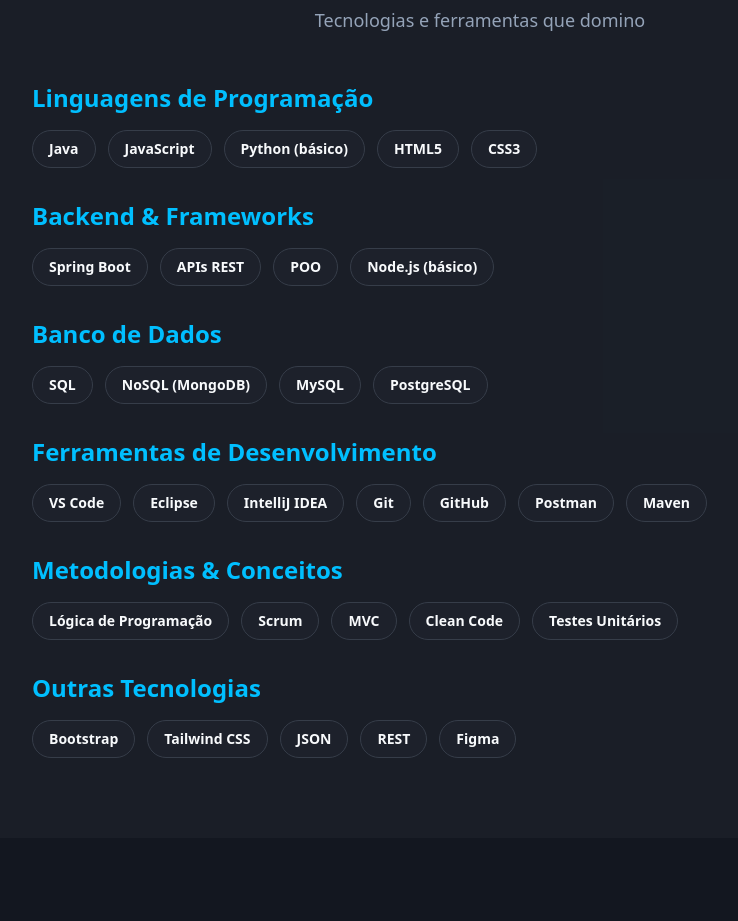
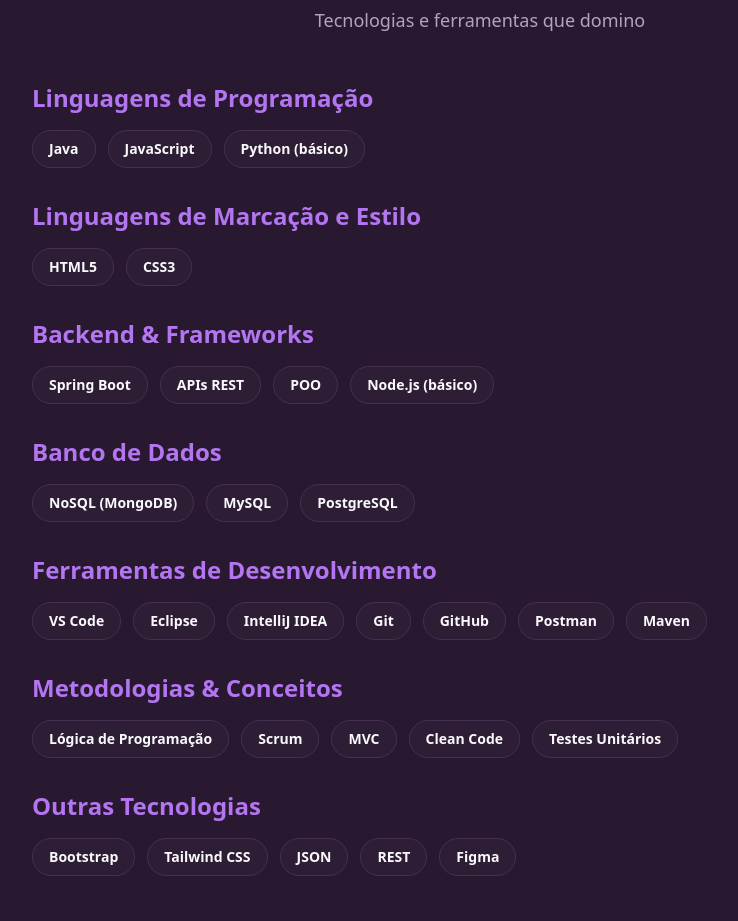
Before and after one commit to LeticiaNunes-dev/PortfolioL, a React (Vite) app: page / in a window 1280 px wide. Shown: the part 1600-2521 px from the top of the page, without its empty margins (160-898 px from the left). Built offline with nearby package versions, Linux system fonts and the light colour scheme; the HTML template or start-up script is replaced by a standard one.

Commit message:
Refactor skills and colors
Refactor the skills section to correctly categorize HTML and CSS as "Linguagens de Marcação e Estilo" and remove SQL from the "Banco de Dados" category. Update the portfolio's color scheme to a light purple.

```diff
--- a/src/components/Skills.tsx
+++ b/src/components/Skills.tsx
@@ -4,7 +4,11 @@ const Skills = () => {
   const skillCategories = [
     {
       title: "Linguagens de Programação",
-      skills: ["Java", "JavaScript", "Python (básico)", "HTML5", "CSS3"]
+      skills: ["Java", "JavaScript", "Python (básico)"]
+    },
+    {
+      title: "Linguagens de Marcação e Estilo",
+      skills: ["HTML5", "CSS3"]
     },
     {
       title: "Backend & Frameworks",
@@ -12,7 +16,7 @@ const Skills = () => {
     },
     {
       title: "Banco de Dados",
-      skills: ["SQL", "NoSQL (MongoDB)", "MySQL", "PostgreSQL"]
+      skills: ["NoSQL (MongoDB)", "MySQL", "PostgreSQL"]
     },
     {
       title: "Ferramentas de Desenvolvimento",
--- a/src/index.css
+++ b/src/index.css
@@ -8,40 +8,40 @@ All colors MUST be HSL.
 
 @layer base {
   :root {
-    --background: 220 25% 10%;
-    --foreground: 210 40% 98%;
+    --background: 280 35% 12%;
+    --foreground: 280 20% 98%;
 
-    --card: 220 20% 14%;
-    --card-foreground: 210 40% 98%;
+    --card: 280 30% 16%;
+    --card-foreground: 280 20% 98%;
 
-    --popover: 220 20% 14%;
-    --popover-foreground: 210 40% 98%;
+    --popover: 280 30% 16%;
+    --popover-foreground: 280 20% 98%;
 
-    --primary: 195 100% 50%;
-    --primary-foreground: 220 25% 10%;
+    --primary: 270 80% 70%;
+    --primary-foreground: 280 35% 12%;
 
-    --secondary: 220 15% 20%;
-    --secondary-foreground: 210 40% 98%;
+    --secondary: 280 25% 20%;
+    --secondary-foreground: 280 20% 98%;
 
-    --muted: 220 15% 20%;
-    --muted-foreground: 215 20% 65%;
+    --muted: 280 25% 20%;
+    --muted-foreground: 270 20% 70%;
 
-    --accent: 195 100% 40%;
-    --accent-foreground: 210 40% 98%;
+    --accent: 290 85% 65%;
+    --accent-foreground: 280 20% 98%;
 
     --destructive: 0 84.2% 60.2%;
-    --destructive-foreground: 210 40% 98%;
+    --destructive-foreground: 280 20% 98%;
 
-    --border: 220 15% 25%;
-    --input: 220 15% 25%;
-    --ring: 195 100% 50%;
+    --border: 280 25% 25%;
+    --input: 280 25% 25%;
+    --ring: 270 80% 70%;
 
     --radius: 0.75rem;
 
     /* Custom design tokens */
-    --gradient-hero: linear-gradient(135deg, hsl(220 25% 10%) 0%, hsl(220 30% 15%) 50%, hsl(195 70% 15%) 100%);
-    --gradient-card: linear-gradient(145deg, hsl(220 20% 14%) 0%, hsl(220 15% 16%) 100%);
-    --shadow-glow: 0 0 40px hsla(195, 100%, 50%, 0.15);
+    --gradient-hero: linear-gradient(135deg, hsl(280 35% 12%) 0%, hsl(280 40% 18%) 50%, hsl(270 60% 22%) 100%);
+    --gradient-card: linear-gradient(145deg, hsl(280 30% 16%) 0%, hsl(280 25% 18%) 100%);
+    --shadow-glow: 0 0 40px hsla(270, 80%, 70%, 0.25);
     --shadow-card: 0 4px 20px hsla(0, 0%, 0%, 0.3);
     --transition-smooth: all 0.3s cubic-bezier(0.4, 0, 0.2, 1);
 
@@ -63,8 +63,8 @@ All colors MUST be HSL.
   }
 
   .dark {
-    --background: 220 25% 10%;
-    --foreground: 210 40% 98%;
+    --background: 280 35% 12%;
+    --foreground: 280 20% 98%;
   }
 }
 
```
